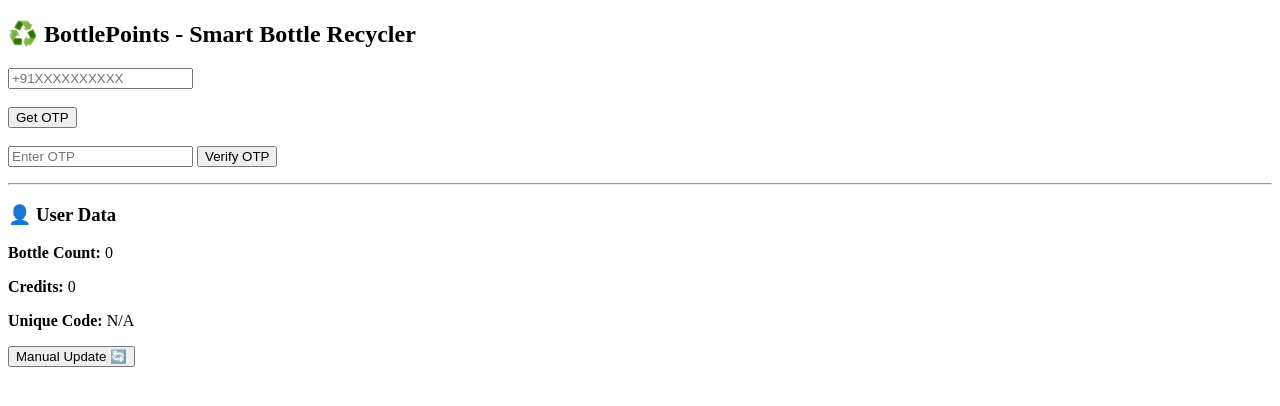
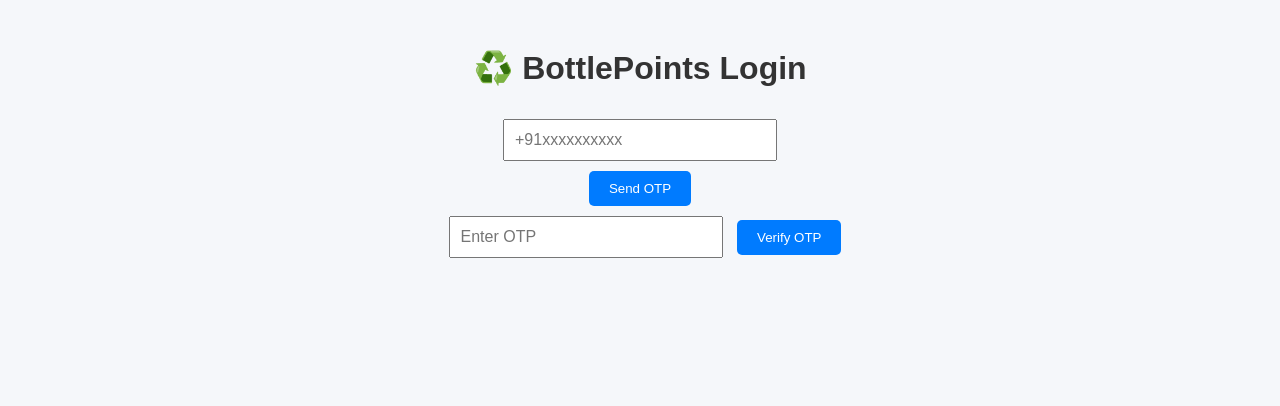
Before and after one commit to ShreyasThorat72/bottlepoints-web, a plain HTML site: page index.html in a window 1280 px wide. Drawn offline with Linux system fonts and the light colour scheme.

Commit message:
index.html

```diff
--- a/index.html
+++ b/index.html
@@ -1,36 +1,73 @@
 <!DOCTYPE html>
-<html>
+<html lang="en">
 <head>
-  <meta charset="UTF-8">
-  <title>BottlePoints Web</title>
+  <meta charset="UTF-8" />
+  <meta name="viewport" content="width=device-width, initial-scale=1.0" />
+  <title>BottlePoints Login</title>
+
+  <!-- Firebase SDKs -->
+  <script src="https://www.gstatic.com/firebasejs/8.10.1/firebase-app.js"></script>
+  <script src="https://www.gstatic.com/firebasejs/8.10.1/firebase-auth.js"></script>
+  <script src="https://www.gstatic.com/firebasejs/8.10.1/firebase-database.js"></script>
+
+  <!-- Your JS -->
+  <script defer src="script.js"></script>
+
+  <style>
+    body {
+      font-family: Arial, sans-serif;
+      text-align: center;
+      background: #f5f7fa;
+      padding: 20px;
+    }
+    h1 {
+      color: #333;
+    }
+    input {
+      padding: 10px;
+      margin: 10px;
+      width: 250px;
+      font-size: 16px;
+    }
+    button {
+      padding: 10px 20px;
+      background-color: #007bff;
+      color: white;
+      border: none;
+      border-radius: 5px;
+      cursor: pointer;
+    }
+    button:hover {
+      background-color: #0056b3;
+    }
+    .data-container {
+      margin-top: 30px;
+      background: white;
+      padding: 20px;
+      border-radius: 10px;
+      display: inline-block;
+      box-shadow: 0 0 10px rgba(0, 0, 0, 0.1);
+    }
+  </style>
 </head>
+
 <body>
-  <h2>♻️ BottlePoints - Smart Bottle Recycler</h2>
+  <h1>♻️ BottlePoints Login</h1>
 
-  <!-- Phone Login Section -->
-  <input type="text" id="phoneInput" placeholder="+91XXXXXXXXXX"><br><br>
+  <input id="phoneInput" type="text" placeholder="+91xxxxxxxxxx" />
   <div id="recaptcha-container"></div>
-  <button onclick="sendOTP()">Get OTP</button><br><br>
+  <button onclick="sendOTP()">Send OTP</button>
 
-  <input type="text" id="otpInput" placeholder="Enter OTP">
+  <br />
+  <input id="otpInput" type="text" placeholder="Enter OTP" />
   <button onclick="verifyOTP()">Verify OTP</button>
 
-  <p id="loginStatus"></p>
-  <hr>
-
-  <!-- User Data Display -->
-  <h3>👤 User Data</h3>
-  <p><strong>Bottle Count:</strong> <span id="bottleCount">0</span></p>
-  <p><strong>Credits:</strong> <span id="credits">0</span></p>
-  <p><strong>Unique Code:</strong> <span id="uniqueCode">N/A</span></p>
-  <button onclick="fetchData()">Manual Update 🔄</button>
-
-  <!-- Firebase SDKs -->
-  <script src="https://www.gstatic.com/firebasejs/9.22.2/firebase-app-compat.js"></script>
-  <script src="https://www.gstatic.com/firebasejs/9.22.2/firebase-auth-compat.js"></script>
-  <script src="https://www.gstatic.com/firebasejs/9.22.2/firebase-database-compat.js"></script>
-
-  <!-- Link External JS -->
-  <script src="app.js"></script>
+  <div class="data-container" id="userData" style="display: none;">
+    <h2>Welcome, Verified User</h2>
+    <p><b>Bottle Count:</b> <span id="bottleCount">0</span></p>
+    <p><b>Credits:</b> <span id="credits">0</span></p>
+    <p><b>Unique Code:</b> <span id="uniqueCode">N/A</span></p>
+    <button onclick="manualUpdate()">🔄 Manual Update</button>
+  </div>
 </body>
 </html>
```
